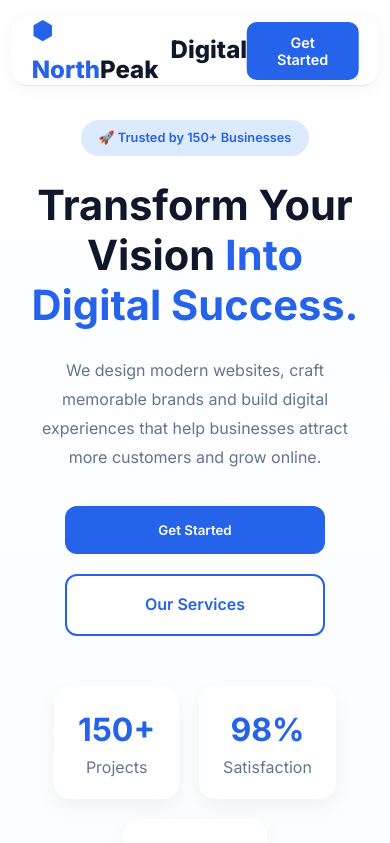
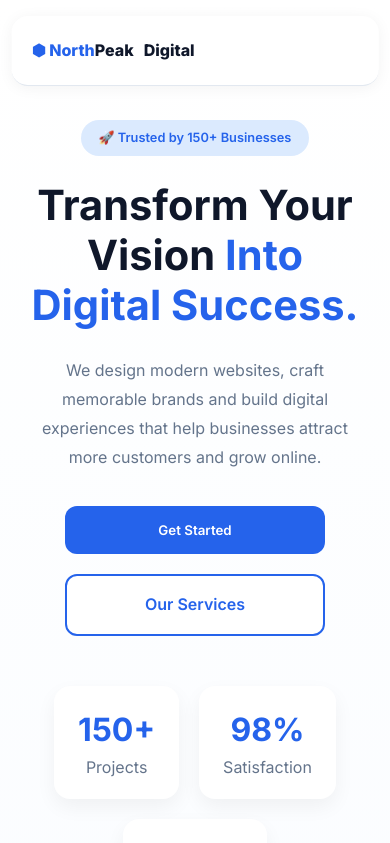
Before and after one commit to Shukan28/NorthPeak-Digital, a React (Vite) app: page / in a window 390 px wide. Shown: the top 843 px of the page. Built offline with nearby package versions, Linux system fonts and the light colour scheme.

Commit message:
responsiveness

```diff
--- a/src/components/Navbar.css
+++ b/src/components/Navbar.css
@@ -89,7 +89,7 @@
     }
 
     .logo {
-        font-size: 1.5rem;
+        font-size: 1rem;
     }
 
     .nav-links {
@@ -101,8 +101,6 @@
     }
 
     .nav-btn {
-        display: block;
-        padding: 12px 20px;
-        font-size: .9rem;
+        display: none;
     }
 }
```
